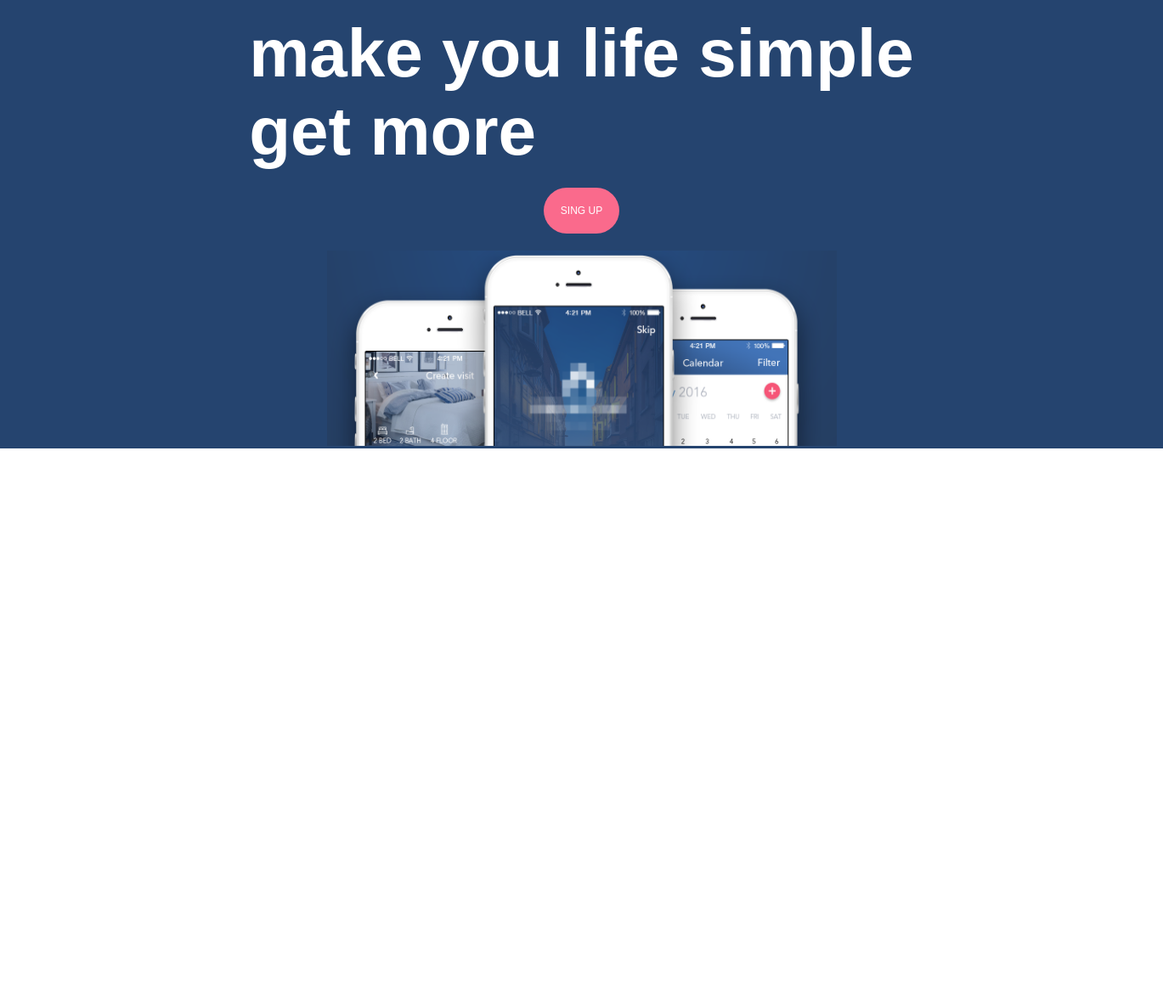
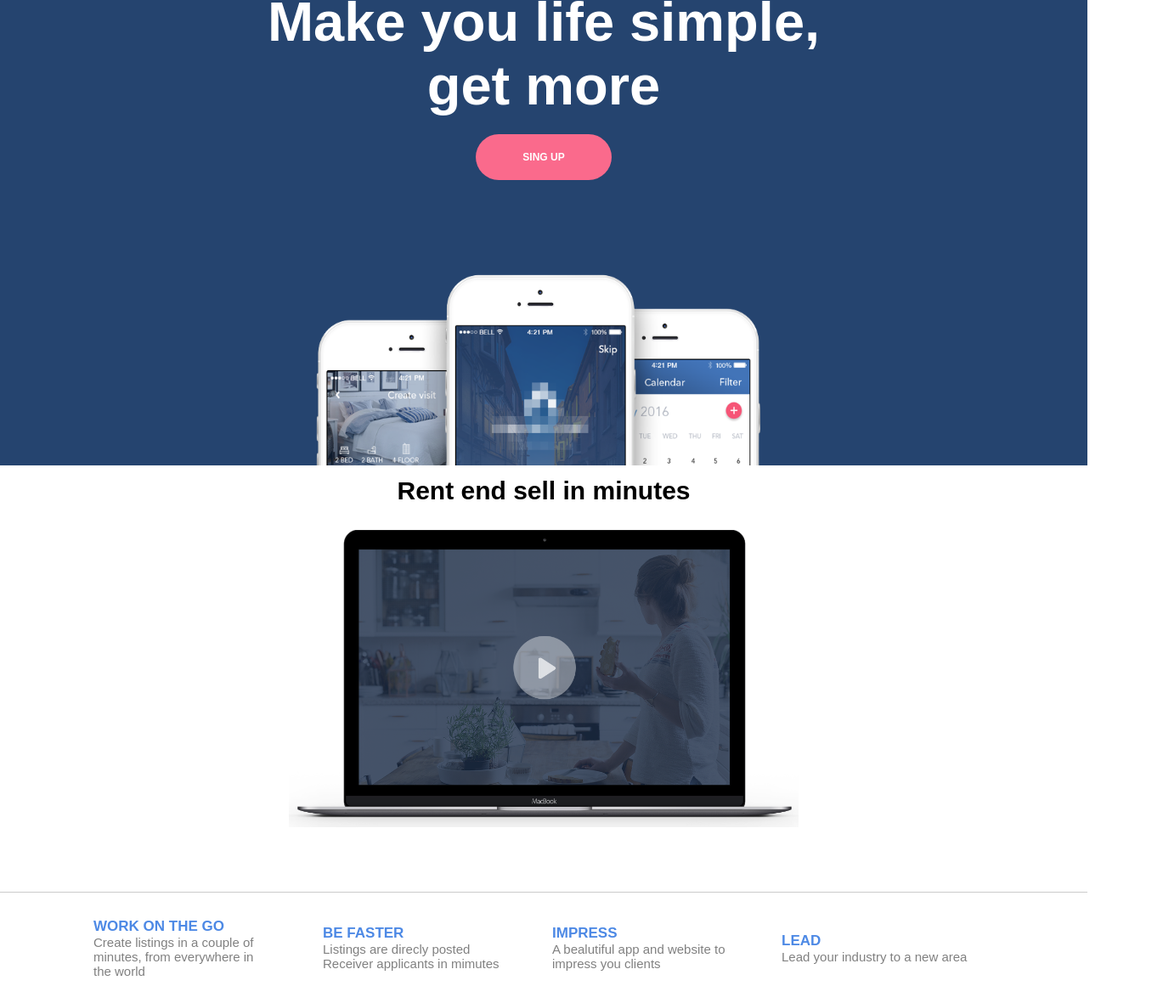
Before and after one commit to daniellobobk/landingpage2, a plain HTML site: page index.html in a window 1280 px wide. Shown: the part 122-1303 px from the top of the page at 85% size, 1369 px wide, since content can reach past the window. Before the commit the page ends 800 px from the top, so only its background shows below. Drawn offline with Linux system fonts and the light colour scheme.

Commit message:
segunda section

```diff
--- a/assets/css/template.css
+++ b/assets/css/template.css
@@ -7,7 +7,7 @@ body {
 nav {
     display: flex;
     justify-content: center;
-    width: 1369px;
+    max-width: 100%;
     height: 100px;
     background-color: rgb(37, 68, 111);
 }
@@ -63,26 +63,31 @@ section {
     display: flex;
     justify-content: center;
     width: 1369px;
-    height: 550px;
+    max-width: 100%;
+    height: 570px;
     background-color: rgb(37, 68, 111);
 
 }
 
 .container2 {
-    margin-top: 40px;
-    flex-direction: column;
-    display: flex;
-    align-items: center;
-    justify-content: center;
+    margin-top: 10px;
+    flex-direction:column;
     max-width: 100%;
     width: 1200px;
 
+}
+.titulo {
+
+}
+
+.conteudotitulo div {
+    text-align: center;
 }
 
 .conteudotitulo {
     color: white;
     font-weight: bold;
-    font-size: 80px;
+    font-size: 65px;
 }
 
 .botaoconteudo {
@@ -97,8 +102,75 @@ section {
 
 .imagemconteudo {
     display: flex;
-    width: 1200px;
-    justify-content: center;
+    justify-content: space-around;
+    align-items: end;
+    height: 320px;
 
 
 }
+.section2 {
+    display: flex;
+    justify-content: center;
+    align-items: center;
+    width: 1369px;
+    max-width: 100%;
+    height: 60px;
+    background-color: white;
+    font-size: 30px;
+    font-weight: bold;
+
+}
+
+figure img {
+    display: flex;
+    margin: auto;
+}
+
+.botao2 {
+    margin: 20px;
+    background-color: rgb(250, 106, 140);
+    padding: 20px;
+    border-radius: 30px;
+    font-size: 12px;
+    width: 120px;
+    text-align: center;
+    font-weight: bold;
+}
+
+.blocos {
+    display: flex;
+    height: 130px;
+    justify-content: space-around;
+    align-items: center;
+    flex-wrap: wrap;
+}
+
+.bloco1, .bloco2 , .bloco3, .bloco4 {
+    margin: 10px;
+    width: 250px;
+    max-height: 120px;
+
+}
+
+.blocotitulo {
+    font-size: 17px;
+    color: rgb(77, 137, 229);
+}
+.blococonteudo {
+    font-size: 15px;
+    font-weight: lighter;
+    color: gray;
+}
+
+.section3 {
+    display: flex;
+    width: 1369px;
+    max-width: 100%;
+    height: 130px;
+    background-color: white;
+    font-size: 30px;
+    font-weight: bold;
+    border-top: 1px solid rgb(203, 203, 203);
+    justify-content: space-around;
+
+}
--- a/index.html
+++ b/index.html
@@ -30,21 +30,56 @@
             <div class="titulo">
                 <div class="conteudotitulo">
                     <div>
-                        make you life simple <br>      get more
+                        Make you life simple,
+                    </div>
+                    <div >
+                        get more
                     </div>
                 </div>
                 <div class="botaoconteudo">
                     <div class="loginebotao">
-                        <div class="botao">SING UP</div>
+                        <div class="botao2">SING UP</div>
                     </div>
                 </div>
             </div>
             <div class="imagemconteudo">
                 <div>
-                    <img src="assets/images/celular banner.png" alt="" srcset="">
+                    <img src="assets/images/celularbanner.png" alt="" srcset="">
                 </div>
             </div>
         </div>
     </Section>
+    <div class="section2">
+        <div class="textosubdiv">
+            Rent end sell in minutes
+        </div>
+    </div>
+    <figure>
+        <img src="assets/images/notebook.png" alt="" srcset="" width="600" height="350">
+    </figure>
+    <div class="section2">
+        <div class="">
+        </div>
+    </div>
+    <div class="section3">
+        <div class="blocos">
+            <div class="bloco1">
+                <div class="blocotitulo">WORK ON THE GO</div>
+                <div class="blococonteudo">Create listings in a couple of <br> minutes, from everywhere in <br> the world</div>
+            </div>
+            <div class="bloco2">
+                <div class="blocotitulo">BE FASTER</div>
+                <div class="blococonteudo">Listings are direcly posted <br> Receiver applicants in mimutes</div>
+            </div>
+            <div class="bloco3">
+                <div class="blocotitulo">IMPRESS</div>
+                <div class="blococonteudo">A bealutiful app and website to <br> impress you clients</div>
+            </div>
+            <div class="bloco4">
+                <div class="blocotitulo"> LEAD</div>
+                <div class="blococonteudo">Lead your industry to a new area</div>
+            </div>
+        </div>
+    </div>
 </body>
 </html>
```
Also changed, not shown: assets/images/celularbanner.png (added).
